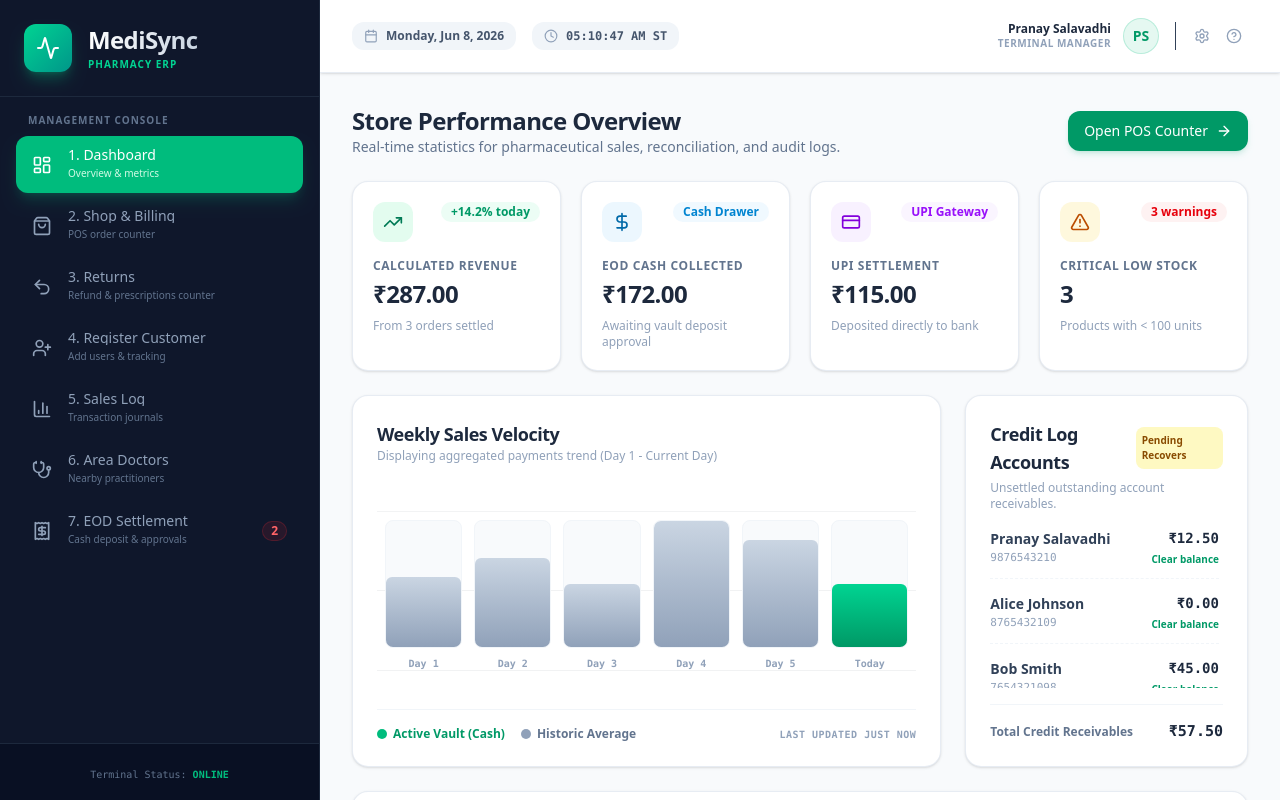
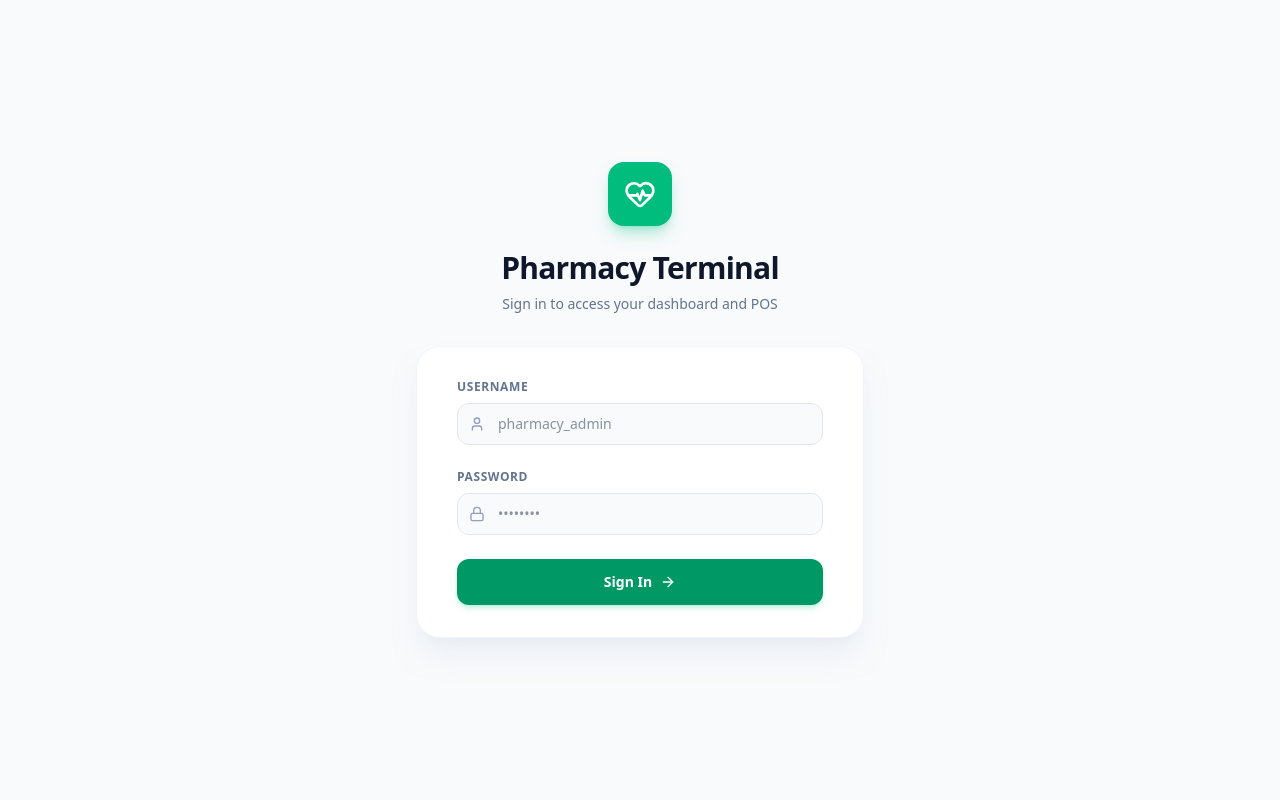
Before and after one commit to venumadhavcvm9/GowMithraPharmacy, a React (Vite) app: page / in a window 1280 px wide. Built offline with nearby package versions, Linux system fonts and the light colour scheme; no server answers.

Commit message:
feat: implement EOD settlement module with cash reconciliation and deposit receipt uploading capabilities

```diff
--- a/src/App.tsx
+++ b/src/App.tsx
@@ -30,9 +30,15 @@ import NewUserForm from './components/NewUserForm';
 import SalesHistory from './components/SalesHistory';
 import DoctorDirectory from './components/DoctorDirectory';
 import EodSettlement from './components/EodSettlement';
+import Login from './components/Login';
 
 export default function App() {
   const [activeTab, setActiveTab] = useState('dashboard');
+  const [isAuthenticated, setIsAuthenticated] = useState<boolean>(() => !!localStorage.getItem('token'));
+  const [user, setUser] = useState<any>(() => {
+    const saved = localStorage.getItem('rx_user');
+    return saved ? JSON.parse(saved) : null;
+  });
 
   // Storage hooks representing operational variables
   const [products, setProducts] = useState<Product[]>(() => {
@@ -100,6 +106,8 @@ export default function App() {
 
   // Fetch live data from backend APIs
   useEffect(() => {
+    if (!isAuthenticated) return;
+
     const fetchData = async () => {
       try {
         const [invRes, salesRes, setRes, retRes, doctorsRes] = await Promise.all([
@@ -130,7 +138,7 @@ export default function App() {
       }
     };
     fetchData();
-  }, []);
+  }, [isAuthenticated]);
 
   // Extract count of approvals that are pending
   const pendingApprovalsCount = pendingApprovals.filter(p => p.status === 'Pending').length;
@@ -214,6 +222,32 @@ export default function App() {
     }
   };
 
+  const handleLogout = async () => {
+    try {
+      await api.post('/auth/logout', {});
+    } catch (err) {
+      console.error('Logout error', err);
+    } finally {
+      localStorage.removeItem('token');
+      localStorage.removeItem('rx_user');
+      setIsAuthenticated(false);
+      setUser(null);
+    }
+  };
+
+  if (!isAuthenticated) {
+    return (
+      <Login
+        onLoginSuccess={(userData, token) => {
+          localStorage.setItem('token', token);
+          localStorage.setItem('rx_user', JSON.stringify(userData));
+          setUser(userData);
+          setIsAuthenticated(true);
+        }}
+      />
+    );
+  }
+
   return (
     <div id="application-layout" className="flex h-screen bg-slate-50 font-sans text-slate-700 antialiased overflow-hidden">
 
@@ -244,11 +278,11 @@ export default function App() {
             {/* User welcome block */}
             <div className="flex items-center gap-3 text-right">
               <div className="hidden md:block">
-                <p className="text-xs font-bold text-slate-800 leading-tight">Pranay Salavadhi</p>
-                <p className="text-[10px] text-slate-400 font-semibold uppercase tracking-wider">Terminal Manager</p>
+                <p className="text-xs font-bold text-slate-800 leading-tight">{user?.name || user?.full_name || 'Pharmacist'}</p>
+                <p className="text-[10px] text-slate-400 font-semibold uppercase tracking-wider">{user?.role === 'PHARMACY_OWNER' ? 'Pharmacy Owner' : 'Terminal Manager'}</p>
               </div>
               <div className="w-9 h-9 rounded-full bg-emerald-500/10 border border-emerald-500/20 text-emerald-600 flex items-center justify-center font-bold text-sm">
-                PS
+                {(user?.name || user?.full_name || 'P')[0]?.toUpperCase()}
               </div>
             </div>
 
@@ -259,6 +293,9 @@ export default function App() {
               </button>
               <button className="p-1.5 text-slate-400 hover:text-slate-600 hover:bg-slate-100 rounded-lg transition" title="Help guidelines">
                 <HelpCircle className="w-4 h-4" />
+              </button>
+              <button onClick={handleLogout} className="p-1.5 text-red-400 hover:text-red-600 hover:bg-red-50 rounded-lg transition" title="Sign out">
+                <Lock className="w-4 h-4" />
               </button>
             </div>
           </div>
--- a/src/components/EodSettlement.tsx
+++ b/src/components/EodSettlement.tsx
@@ -124,9 +124,9 @@ export default function EodSettlement({ sales, pendingApprovals, setPendingAppro
         setDepositAmount('');
         setReceiptImage(null);
       }
-    } catch (err) {
+    } catch (err: any) {
       console.error(err);
-      alert('Failed to dispatch settlement to the server.');
+      alert(`Failed to dispatch settlement to the server: ${err.message}`);
     }
 
     setTimeout(() => setSuccessMsg(''), 4000);
--- /dev/null
+++ b/src/components/Login.tsx
@@ -0,0 +1,116 @@
+import React, { useState } from 'react';
+import { HeartPulse, Lock, User, ArrowRight, AlertCircle } from 'lucide-react';
+import { api } from '../services/api';
+
+interface LoginProps {
+  onLoginSuccess: (user: any, token: string) => void;
+}
+
+export default function Login({ onLoginSuccess }: LoginProps) {
+  const [username, setUsername] = useState('');
+  const [password, setPassword] = useState('');
+  const [error, setError] = useState('');
+  const [isLoading, setIsLoading] = useState(false);
+
+  const handleLogin = async (e: React.FormEvent) => {
+    e.preventDefault();
+    setError('');
+
+    if (!username || !password) {
+      setError('Please provide both username and password.');
+      return;
+    }
+
+    setIsLoading(true);
+
+    try {
+      const response = await api.post('/shops/login', { username, password });
+      if (response.token && response.shop) {
+        onLoginSuccess(response.shop, response.token);
+      } else {
+        setError('Login failed. Invalid response from server.');
+      }
+    } catch (err: any) {
+      console.error('Login error:', err);
+      setError(err.message || 'Invalid username or password.');
+    } finally {
+      setIsLoading(false);
+    }
+  };
+
+  return (
+    <div className="min-h-screen bg-slate-50 flex flex-col justify-center py-12 sm:px-6 lg:px-8 font-sans text-slate-800">
+      <div className="sm:mx-auto sm:w-full sm:max-w-md flex flex-col items-center">
+        <div className="w-16 h-16 bg-emerald-500 rounded-2xl flex items-center justify-center shadow-lg shadow-emerald-500/30 mb-6">
+          <HeartPulse className="w-8 h-8 text-white" />
+        </div>
+        <h2 className="text-center text-3xl font-extrabold text-slate-900 tracking-tight">
+          Pharmacy Terminal
+        </h2>
+        <p className="mt-2 text-center text-sm text-slate-500 font-medium">
+          Sign in to access your dashboard and POS
+        </p>
+      </div>
+
+      <div className="mt-8 sm:mx-auto sm:w-full sm:max-w-md">
+        <div className="bg-white py-8 px-4 shadow-xl shadow-slate-200/50 sm:rounded-3xl sm:px-10 border border-slate-100">
+          <form className="space-y-6" onSubmit={handleLogin}>
+            {error && (
+              <div className="bg-red-50 text-red-600 p-3 rounded-xl text-sm font-semibold flex items-center gap-2 border border-red-100">
+                <AlertCircle className="w-4 h-4 flex-shrink-0" />
+                {error}
+              </div>
+            )}
+
+            <div>
+              <label className="block text-xs font-bold text-slate-500 uppercase tracking-wider mb-2">
+                Username
+              </label>
+              <div className="relative">
+                <div className="absolute inset-y-0 left-0 pl-3 flex items-center pointer-events-none">
+                  <User className="h-4 w-4 text-slate-400" />
+                </div>
+                <input
+                  type="text"
+                  value={username}
+                  onChange={(e) => setUsername(e.target.value)}
+                  className="block w-full pl-10 pr-3 py-2.5 border border-slate-200 rounded-xl bg-slate-50 text-sm focus:outline-none focus:ring-2 focus:ring-emerald-500/20 focus:border-emerald-500 transition-all font-medium text-slate-800"
+                  placeholder="pharmacy_admin"
+                />
+              </div>
+            </div>
+
+            <div>
+              <label className="block text-xs font-bold text-slate-500 uppercase tracking-wider mb-2">
+                Password
+              </label>
+              <div className="relative">
+                <div className="absolute inset-y-0 left-0 pl-3 flex items-center pointer-events-none">
+                  <Lock className="h-4 w-4 text-slate-400" />
+                </div>
+                <input
+                  type="password"
+                  value={password}
+                  onChange={(e) => setPassword(e.target.value)}
+                  className="block w-full pl-10 pr-3 py-2.5 border border-slate-200 rounded-xl bg-slate-50 text-sm focus:outline-none focus:ring-2 focus:ring-emerald-500/20 focus:border-emerald-500 transition-all font-medium text-slate-800"
+                  placeholder="••••••••"
+                />
+              </div>
+            </div>
+
+            <div>
+              <button
+                type="submit"
+                disabled={isLoading}
+                className="w-full flex justify-center items-center gap-2 py-3 px-4 border border-transparent rounded-xl shadow-md shadow-emerald-500/20 text-sm font-bold text-white bg-emerald-600 hover:bg-emerald-700 focus:outline-none focus:ring-2 focus:ring-offset-2 focus:ring-emerald-500 transition-all active:scale-[0.98] disabled:opacity-70 disabled:cursor-not-allowed"
+              >
+                {isLoading ? 'Authenticating...' : 'Sign In'}
+                {!isLoading && <ArrowRight className="w-4 h-4" />}
+              </button>
+            </div>
+          </form>
+        </div>
+      </div>
+    </div>
+  );
+}
--- a/src/services/api.ts
+++ b/src/services/api.ts
@@ -17,7 +17,12 @@ export const api = {
     });
 
     if (!response.ok) {
-      throw new Error(`API Error: ${response.statusText}`);
+      let errMsg = response.statusText;
+      try {
+        const errJson = await response.json();
+        if (errJson.message) errMsg = errJson.message;
+      } catch (e) {}
+      throw new Error(`API Error: ${errMsg}`);
     }
     return response.json();
   },
@@ -38,7 +43,42 @@ export const api = {
     });
 
     if (!response.ok) {
-      throw new Error(`API Error: ${response.statusText}`);
+      let errMsg = response.statusText;
+      try {
+        const errJson = await response.json();
+        if (errJson.errorDetail) {
+          errMsg = errJson.errorDetail;
+        } else if (errJson.message) {
+          errMsg = errJson.message;
+        }
+      } catch (e) {}
+      throw new Error(errMsg);
+    }
+    return response.json();
+  },
+
+  put: async (endpoint: string, body: any) => {
+    const token = localStorage.getItem("token");
+    const headers: Record<string, string> = {
+      "Content-Type": "application/json",
+    };
+    if (token) {
+      headers["Authorization"] = `Bearer ${token}`;
+    }
+
+    const response = await fetch(`${API_URL}${endpoint}`, {
+      method: "PUT",
+      headers,
+      body: JSON.stringify(body),
+    });
+
+    if (!response.ok) {
+      let errMsg = response.statusText;
+      try {
+        const errJson = await response.json();
+        if (errJson.message) errMsg = errJson.message;
+      } catch (e) {}
+      throw new Error(`API Error: ${errMsg}`);
     }
     return response.json();
   }
```
Also changed, not shown: src/components/ReturnsLog.tsx (+35 -9 lines).
